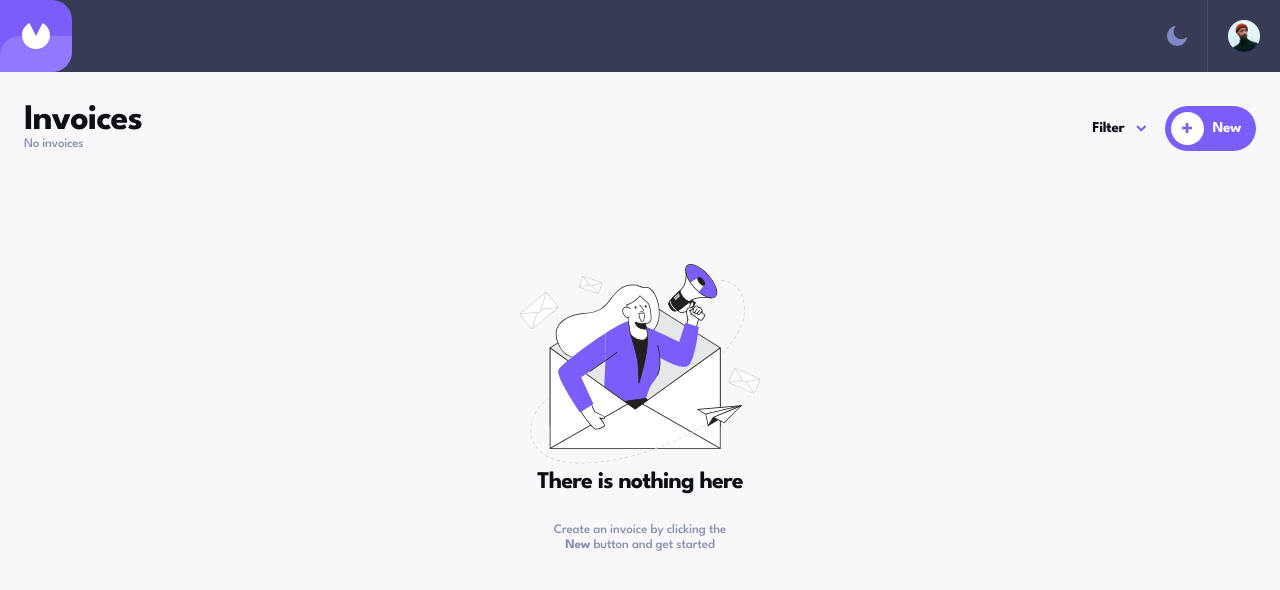
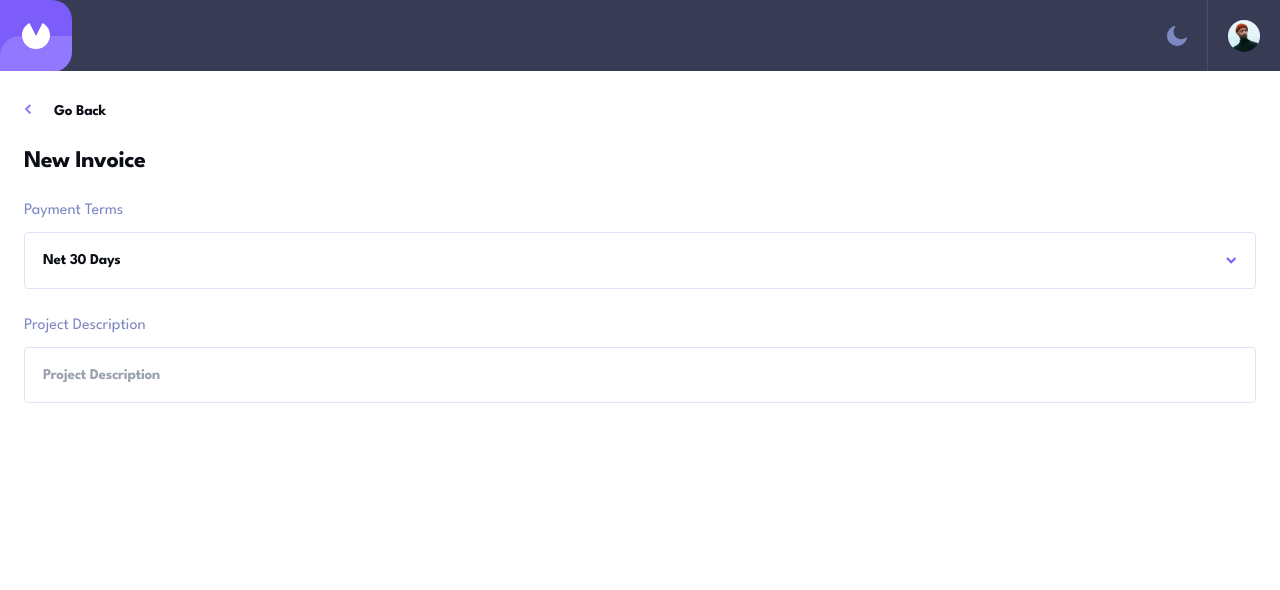
Before and after one commit to GendPh/invoice-app, an Angular app in the folder project/: page / in a window 1280 px wide. Shown: the top 590 px of the page. Built offline with nearby package versions, Linux system fonts and the light colour scheme.

Commit message:
chore: Update new-invoice component styling and form inputs

```diff
--- a/project/src/app/new-invoice/new-invoice.component.css
+++ b/project/src/app/new-invoice/new-invoice.component.css
@@ -25,15 +25,14 @@
 #new-invoice-container {
   padding: 33px 24px 100px;
 
+  transition: transform 0.3s ease-in-out,
+    background-color var(--color-transition);
 
-  transition: transform 0.3s ease-in-out, background-color var(--color-transition);
-
-  &:not(.visible){
+  &:not(.visible) {
     transform: translateX(-100%);
   }
 
   #back-btn {
-
     font-size: 15px;
     line-height: 15px;
     letter-spacing: -0.25px;
@@ -70,12 +69,32 @@
       color: #7e88c3;
       margin-bottom: 9px;
     }
-    input {
+
+
+
+    input,
+    .select-terms {
       border: 1px solid #dfe3fa;
       width: 100%;
       padding: 20px 18px;
       margin-bottom: 25px;
       border-radius: 4px;
     }
+
+    input{
+      @apply bg-background-input-light dark:bg-background-input-dark transition-colors duration-300;
+    }
+
+    .select-terms{
+      #terms-dropdown{
+        filter: drop-shadow(0px 10px 20px rgba(72, 84, 159, 0.25));
+
+        p{
+          padding: 15px 24px;
+          @apply bg-background-input-light dark:bg-background-input-dark cursor-pointer;
+        }
+      }
+    }
+
   }
 }
--- a/project/src/app/new-invoice/new-invoice.component.html
+++ b/project/src/app/new-invoice/new-invoice.component.html
@@ -9,7 +9,8 @@
 </button>
 
 
-<div id="new-invoice-container" [ngClass]="{'visible': isVisible}" class="fixed left-0 overflow-y-scroll w-full h-full bg-background-new-invoice-light dark:bg-background-new-invoice-dark primary-text-color" >
+<div id="new-invoice-container" [ngClass]="{'visible': !isVisible}"
+  class="fixed left-0 overflow-y-scroll w-full h-full bg-background-new-invoice-light dark:bg-background-new-invoice-dark primary-text-color">
 
   <button id="back-btn" (click)="Hidden()" class="flex gap-[23px]">
     <svg width="7" height="10" xmlns="http://www.w3.org/2000/svg">
@@ -25,7 +26,7 @@
 
   <form method="post">
 
-    <h3>Bill From</h3>
+    <!--  <h3>Bill From</h3>
 
     <div class="form-input">
       <label class="text-sm" for="street">Street Address</label>
@@ -86,7 +87,33 @@
     <div class="form-input">
       <label class="text-sm" for="date">Invoice Date</label>
       <input class="text-m" type="date" value="2017-06-01" id="date" name="date" >
+    </div> -->
+
+    <div class="form-input">
+      <label for="terms">Payment Terms</label>
+
+      <div class="select-terms flex items-center justify-between relative group text-m ">
+        <p>Net 30 Days</p>
+
+        <button class="cursor-pointer group-hover:rotate-180 transition-all duration-300 ">
+          <svg width="11" height="7" xmlns="http://www.w3.org/2000/svg">
+            <path d="M1 1l4.228 4.228L9.456 1" stroke="#7C5DFA" stroke-width="2" fill="none" fill-rule="evenodd" />
+          </svg>
+        </button>
+
+
+        <div class="rounded-lg absolute left-[-1px] right-[-1px] top-full pt-2 pointer-events-none opacity-0 group-hover:opacity-100 group-hover:pointer-events-auto transition-opacity duration-300 bg-transparent" id="terms-dropdown">
+          <p class="rounded-t-lg">Net 1 Day</p>
+          <p class="border-y border-[#DFE3FA]">Net 7 Day</p>
+          <p class="border-b border-[#DFE3FA] ">Net 14 Day</p>
+          <p class="rounded-b-lg">Net 30 Day</p>
+        </div>
+      </div>
     </div>
 
+    <div class="form-input">
+      <label for="description">Project Description</label>
+      <input class="text-m" type="text" id="description" name="description" placeholder="Project Description">
+    </div>
   </form>
 </div>
--- a/project/tailwind.config.js
+++ b/project/tailwind.config.js
@@ -24,7 +24,11 @@ module.exports = {
           "new-invoice":{
             light:"#ffffff",
             dark:"#141625"
-          }
+          },
+          input:{
+            light:"#ffffff",
+            dark:"#252945"
+          },
         },
 
       }
```
